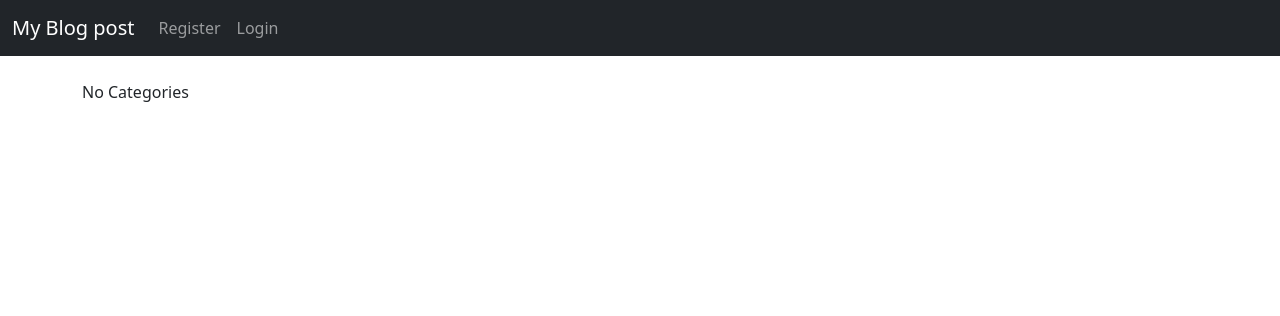
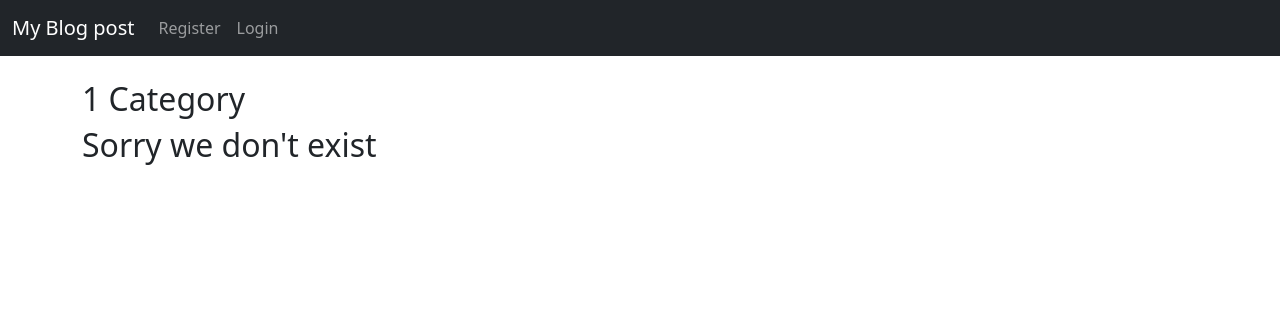
Before and after one commit to SaberHardy/blog_project, a Django app: page /category/1/ in a window 1280 px wide. Shown: the top 316 px of the page. Run offline with Django 4.2, Linux system fonts and the light colour scheme; data comes from the database, SQL or seed files in the repository.

Commit message:
slugify the posts

```diff
--- a/blogapp/urls.py
+++ b/blogapp/urls.py
@@ -8,6 +8,6 @@ urlpatterns = [
     path('article/update/<int:pk>/', UpdatePostView.as_view(), name="update-article"),
     path('delete/<int:pk>/remove', DeletePostView.as_view(), name="delete-post"),
     path('add_category/', AddCategoryView.as_view(), name="add-category"),
-    path('category/<str:cats>/', category_view, name="category"),
+    path('category/<str:cats>/', CategoryView, name="category"),
 
 ]
--- a/blogapp/views.py
+++ b/blogapp/views.py
@@ -60,6 +60,10 @@ class AddCategoryView(CreateView):
     fields = '__all__'
 
 
-def category_view(request, cats):
-    category_posts = Post.objects.filter(category=cats)
-    return render(request, 'blogapp/categories.html', context={'cats': cats, 'category_posts': category_posts})
+def CategoryView(request, cats):
+    category_posts = Post.objects.filter(category=cats.replace("-", ' '))
+
+    return render(request,
+                  'blogapp/categories.html',
+                  context={'cats': cats.title().replace("-", ' '),
+                           'category_posts': category_posts})
--- a/templates/blogapp/article_detail.html
+++ b/templates/blogapp/article_detail.html
@@ -5,6 +5,7 @@
 {% block content %}
 
         {% if user.is_authenticated %}
+
     <h2>{{ post.title|capfirst }}</h2>
 
     <p>By: {{ post.author.first_name }} {{ post.author.last_name }}
--- a/templates/blogapp/categories.html
+++ b/templates/blogapp/categories.html
@@ -1,6 +1,8 @@
 {% extends 'blogapp/base.html' %}
 
 {% block content %}
+    <h2>{{ cats }} Category</h2>
+
     {% if category_posts %}
 <ul>
     {% for post in category_posts %}
@@ -14,14 +16,15 @@
                 Edit
             </a> or <a href="{% url 'delete-post' post.pk %}">
                 Delete
-            </a>{% endif %}
+            </a>
+            {% endif %}
             <br/>
             {{ post.body|capfirst|slice:":100"|safe }}
         </li>
     {% endfor %}
 </ul>
     {% else %}
-        No Categories
+        <h2>Sorry we don't exist</h2>
     {% endif %}
 
 
--- a/templates/blogapp/home.html
+++ b/templates/blogapp/home.html
@@ -9,7 +9,9 @@
             <a href="{% url 'article-detail' post.pk %}">
                 {{ post.title|capfirst }}
             </a>
-            <a href="{% url 'category' post.category %}">- {{ post.category }}</a>
+            <a href="{% url 'category' post.category|slugify %}">
+                - {{ post.category }}</a>
+
             {{ post.author.first_name }}
             {{ post.author.last_name }}
             {% if user.is_authenticated %}
```
Also changed, not shown: db.sqlite3.
